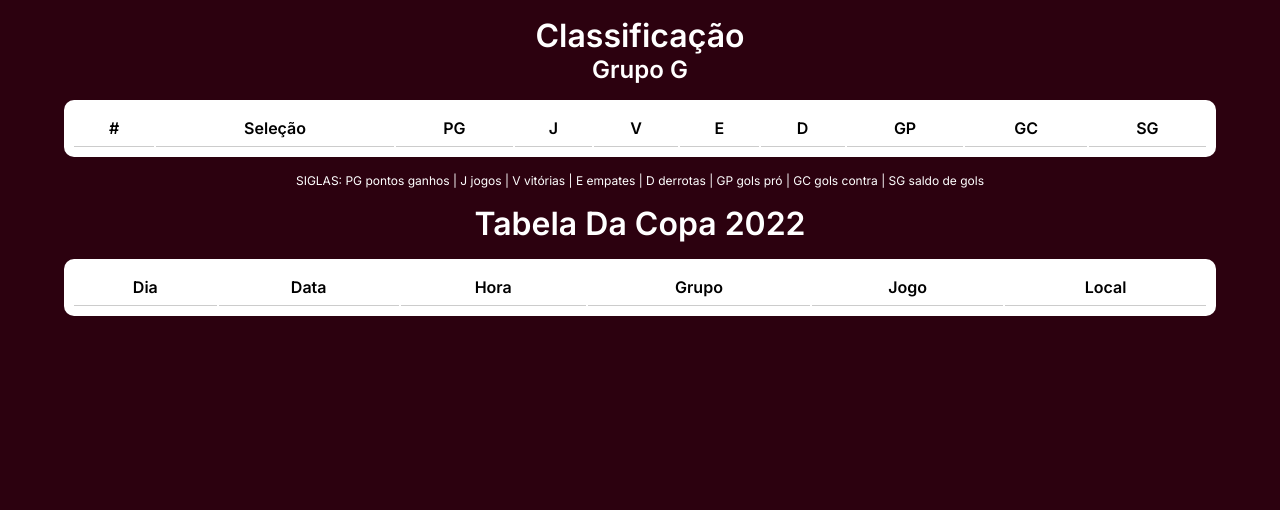
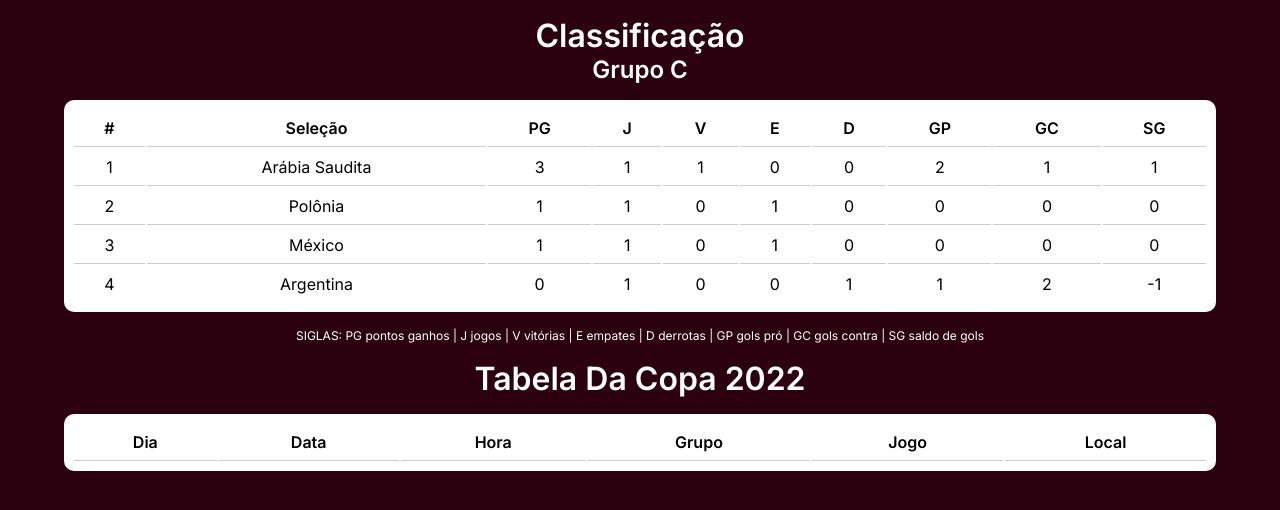
Before and after one commit to samuelfernandessmv/tabela-da-copa, a plain HTML site: page index.html in a window 1280 px wide. Drawn offline with Linux system fonts and the light colour scheme; no server answers.

Commit message:
Classificação por Letras e Ordem          Check

```diff
--- a/classificacaoGrupoA.json
+++ b/classificacaoGrupoA.json
@@ -59,7 +59,7 @@
 		"gols_pro": 2,
 		"gols_contra": 0,
 		"saldo_de_gols": 2,
-		"posicao": 1,
+		"posicao": 2,
 		"amarelos": 1,
 		"vermelhos": 0
 	}
--- a/classificacaoGrupoB.json
+++ b/classificacaoGrupoB.json
@@ -59,7 +59,7 @@
 		"gols_pro": 1,
 		"gols_contra": 1,
 		"saldo_de_gols": 0,
-		"posicao": 3,
+		"posicao": 2,
 		"amarelos": 2,
 		"vermelhos": 0
 	}
--- a/css/style.css
+++ b/css/style.css
@@ -25,6 +25,7 @@ table {
     margin-inline: auto;
     margin-block: 1rem;
     padding: 0.5rem;
+    text-align: center;
 }
 
 table tr td, table tr th {
--- a/index.html
+++ b/index.html
@@ -12,7 +12,7 @@
 <body>
     <main>
         <h1>Classificação</h1>
-        <h2>Grupo G</h2>
+        <h2>Grupo <span class="letra"></span> </h2>
 
         <table class="tabelaClassificacao">
             <th>#</th>
--- a/js/index.js
+++ b/js/index.js
@@ -33,16 +33,42 @@ fetch('jogos-fase1.json')
 
 // Ler os arquivos .json das classificações
 
-let tabelaClasificação = document.querySelector('.tabelaClasificação')
+let tabelaClassificacao = document.querySelector('.tabelaClassificacao')
 
-fetch('classificacaoGrupoG.json')
-.then( response => response.json())
-.then(dados => dados.forEach( selecao =>  {
-    console.log(dados)
-    console.log(selecao)
+function exibirTabelaClassificacao (letraGrupo) {
 
-    let linha = document.createElement('tr')
+    document.querySelector('.letra').innerHTML = letraGrupo
 
-    tabelaClassificacao.appendChild(linha)
+    fetch(`classificacaoGrupo${letraGrupo}.json`)
+    .then( response => response.json())
+    .then( dados => {
+        dados.sort(function compararNumeros(a, b) {
+            return a.posicao - b.posicao;
+        })
 
-}))
+        dados.forEach( selecao =>  {
+        //console.log(dados)
+        console.log(selecao)
+
+        let linha = document.createElement('tr')
+
+        tabelaClassificacao.appendChild(linha)
+
+        linha.innerHTML =`
+            <td>${selecao.posicao}</td>
+            <td>${selecao.selecao}</td>
+            <td>${selecao.pontos}</td>
+            <td>${selecao.jogos}</td>
+            <td>${selecao.vitorias}</td>
+            <td>${selecao.empates}</td>
+            <td>${selecao.derrotas}</td>
+            <td>${selecao.gols_pro}</td>
+            <td>${selecao.gols_contra}</td>
+            <td>${selecao.saldo_de_gols}</td>
+        `
+        })
+    }
+    )
+}
+
+exibirTabelaClassificacao('C')
```
